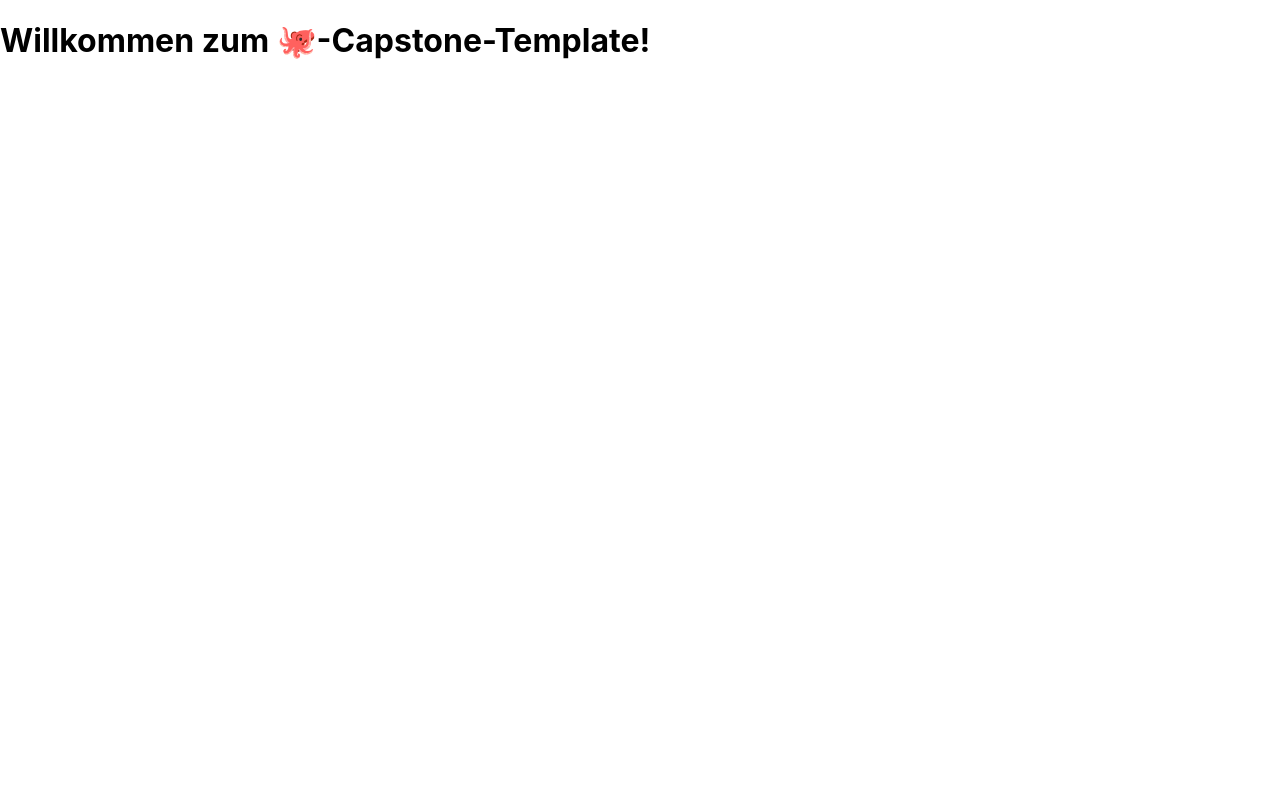
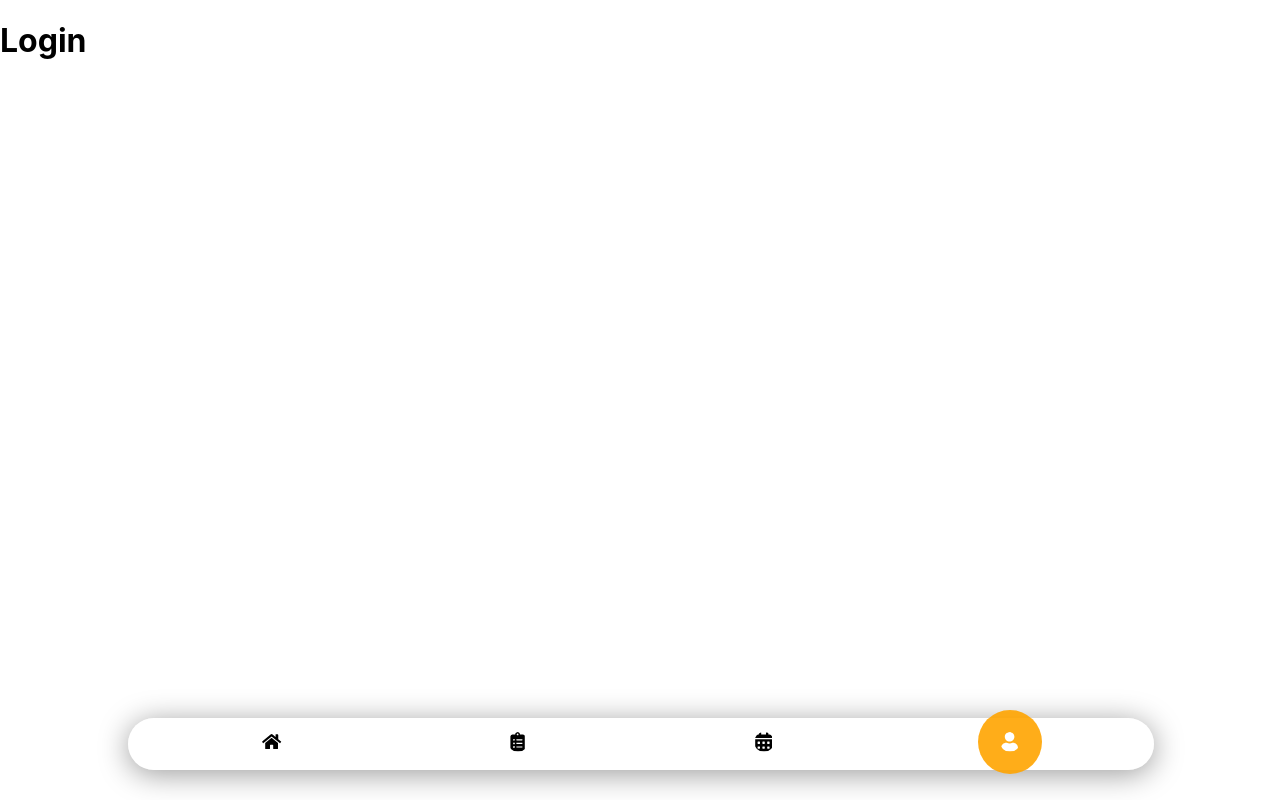
Before and after one commit to Melih4irat/Capstone, a Next.js app: page / in a window 1280 px wide. Built offline with nearby package versions, Linux system fonts and the light colour scheme.

Commit message:
add pages and Navigation + styling for navigation

```diff
--- /dev/null
+++ b/components/Navigation/Navigation.js
@@ -0,0 +1,128 @@
+import styled from "styled-components";
+import Link from "next/link";
+import {FaHome, FaClipboardList, FaCalendarAlt, FaUser} from "react-icons/fa";
+import {useState} from "react";
+
+export default function Navigation() {
+  const [pageState, setPageState] = useState("profile");
+  return (
+    <Navbar>
+      <NavList>
+        <NavItem>
+          <Link href="/dashboard">
+            <Home
+              pageState={pageState}
+              onClick={() => setPageState("dashboard")}
+            />
+          </Link>
+        </NavItem>
+        <NavItem>
+          <Link href="/projects">
+            <ClipBoard
+              pageState={pageState}
+              onClick={() => setPageState("projects")}
+            />
+          </Link>
+        </NavItem>
+        <NavItem>
+          <Link href="/calendar">
+            <Calendar
+              pageState={pageState}
+              onClick={() => setPageState("calendar")}
+            />
+          </Link>
+        </NavItem>
+        <NavItem>
+          <Link href="/profile">
+            <Profile
+              pageState={pageState}
+              onClick={() => setPageState("profile")}
+            />
+          </Link>
+        </NavItem>
+      </NavList>
+    </Navbar>
+  );
+}
+
+const Navbar = styled.nav`
+  width: 80vw;
+  height: 50px;
+  border-radius: 50px;
+  background: rgba(255, 255, 255, 0.2);
+  box-shadow: 0 4px 30px rgba(0, 0, 0, 0.4);
+  backdrop-filter: blur(5px);
+  -webkit-backdrop-filter: blur(5px);
+  border: 1px solid rgba(255, 255, 255, 0.3);
+
+  box-sizing: content-box;
+
+  position: fixed;
+  bottom: 30px;
+  right: 10%;
+  left: 10%;
+
+  display: flex;
+  justify-content: center;
+  align-items: center;
+`;
+const NavList = styled.ul`
+  width: 100%;
+  display: flex;
+  justify-content: space-around;
+  align-items: center;
+  padding: 0 20px;
+`;
+const NavItem = styled.li`
+  list-style-type: none;
+
+  display: flex;
+  justify-content: center;
+  align-items: center;
+`;
+
+const Home = styled(FaHome)`
+  border-radius: 50px;
+  padding: 22px;
+  box-sizing: content-box;
+  color: black;
+  font-size: 1.2rem;
+  ${props =>
+    props.pageState === "dashboard"
+      ? "background-color: rgba(255,165,0, 0.9); color:white;"
+      : " "};
+`;
+const ClipBoard = styled(FaClipboardList)`
+  border-radius: 50px;
+  padding: 22px;
+  box-sizing: content-box;
+  color: black;
+  font-size: 1.2rem;
+
+  ${props =>
+    props.pageState === "projects"
+      ? "background-color: rgba(255,165,0, 0.9); color:white;"
+      : " "};
+`;
+const Calendar = styled(FaCalendarAlt)`
+  border-radius: 50px;
+  padding: 22px;
+  box-sizing: content-box;
+  color: black;
+  font-size: 1.2rem;
+  ${props =>
+    props.pageState === "calendar"
+      ? "background-color: rgba(255,165,0, 0.9); color:white;"
+      : " "};
+`;
+const Profile = styled(FaUser)`
+  border-radius: 50px;
+  padding: 22px;
+  box-sizing: content-box;
+  color: black;
+  font-size: 1.2rem;
+  ${props =>
+    props.pageState === "profile"
+      ? "background-color: rgba(255,165,0, 0.9); color:white;"
+      : " "};
+`;
--- a/package.json
+++ b/package.json
@@ -19,6 +19,7 @@
     "next": "13.0.4",
     "react": "18.2.0",
     "react-dom": "18.2.0",
+    "react-icons": "^4.7.1",
     "styled-components": "^5.3.6"
   },
   "devDependencies": {
--- a/pages/_app.js
+++ b/pages/_app.js
@@ -1,9 +1,10 @@
 import GlobalStyles from "../styles/GlobalStyles";
-
+import Navigation from "../components/Navigation/Navigation";
 function MyApp({Component, pageProps}) {
   return (
     <>
       <GlobalStyles />
+      <Navigation />
       <Component {...pageProps} />
     </>
   );
--- /dev/null
+++ b/pages/calendar/index.js
@@ -0,0 +1,3 @@
+export default function calendar() {
+  return <h1>Calendar</h1>;
+}
--- a/pages/index.js
+++ b/pages/index.js
@@ -1,3 +1,4 @@
+import Navigation from "../components/Navigation/Navigation";
 export default function Home() {
-  return <h1>Willkommen zum 🐙-Capstone-Template!</h1>;
+  return <h1>Login</h1>;
 }
--- /dev/null
+++ b/pages/profile/index.js
@@ -0,0 +1,3 @@
+export default function profile() {
+  return <h1>Profile</h1>;
+}
--- /dev/null
+++ b/pages/projects/index.js
@@ -0,0 +1,3 @@
+export default function projects() {
+  return <h1>Projects</h1>;
+}
--- a/styles/GlobalStyles.js
+++ b/styles/GlobalStyles.js
@@ -10,6 +10,10 @@ const GlobalStyles = createGlobalStyle`
     * {
         box-sizing: border-box;
     }
+    .active {
+        background-color: orange;
+
+    }
 `;
 
 export default GlobalStyles;
```
Also changed, not shown: pages/dashboard/index.js (added, +20 -0 lines), 2 other files (tests, documents, lock files or other folders).
